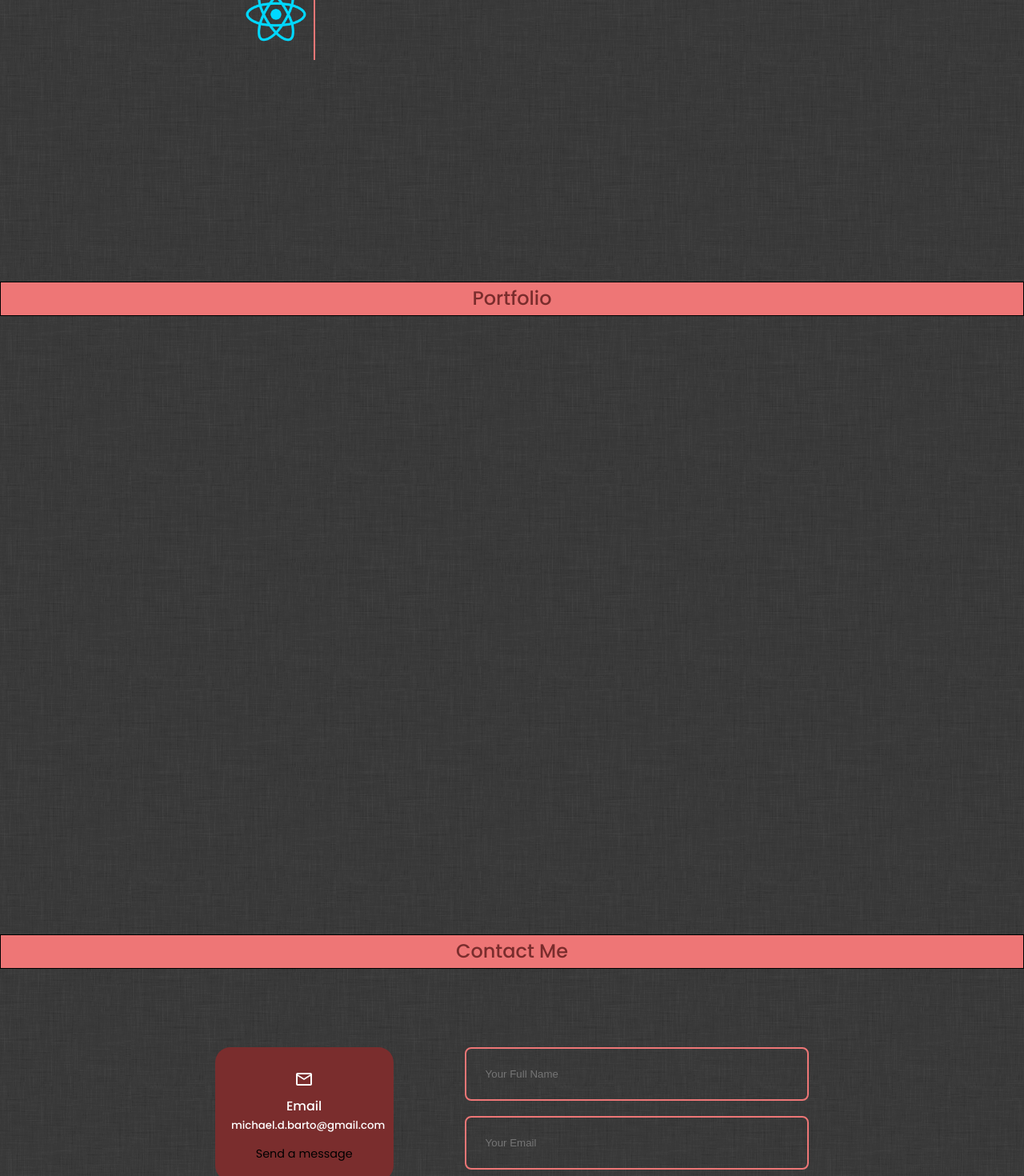
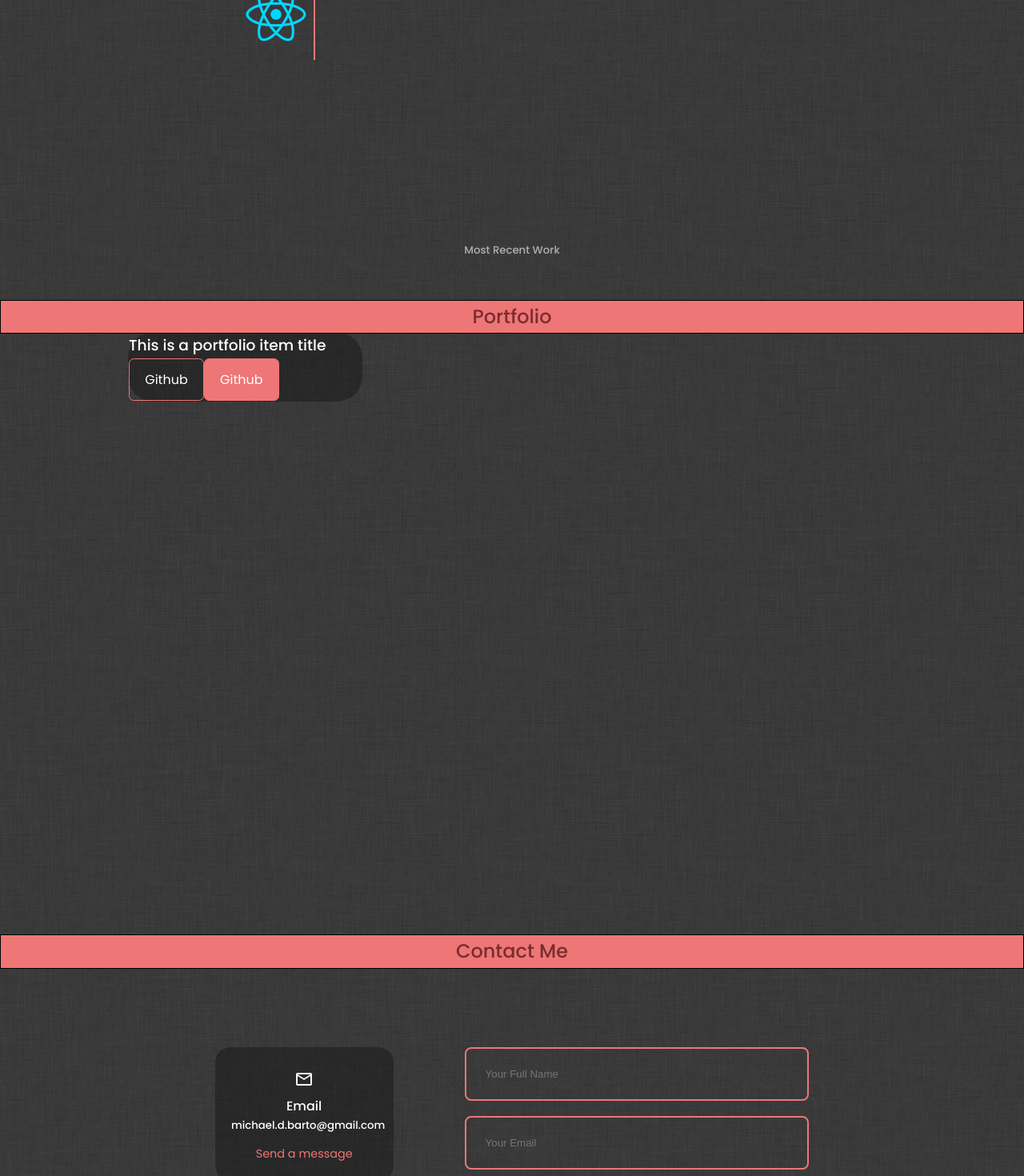
Before and after one commit to mbarto202/react-portfolio-website, a React (Create React App) app: page / in a window 1280 px wide. Shown: the part 1330-2800 px from the top of the page at 80% size. Built offline with nearby package versions, Linux system fonts and the light colour scheme.

Commit message:
started portfolio section

```diff
--- a/src/components/contact/contact.css
+++ b/src/components/contact/contact.css
@@ -14,7 +14,7 @@
 .contactOption {
     position: relative;
     top: 100px;
-    background: var(--color-bg);
+    background: rgba(0, 0, 0, .3);
     padding: 1.2rem;
     border-radius: 1.2rem;
     text-align: center;
@@ -30,7 +30,7 @@
     margin-top: 0.7rem;
     display: inline-block;
     font-size: .9rem;
-    color: black;
+    color: var(--color-primary);
 }
 
 /* FORM */
--- a/src/components/header/header.css
+++ b/src/components/header/header.css
@@ -38,6 +38,10 @@ header {
     display: flex;
     gap: 1rem;
     justify-content: center;
+}
+
+.cta a{
+    background-color: rgba(0, 0, 0, .3);;
 }
 
 /* Header Socials */
--- a/src/components/portfolio/Portfolio.jsx
+++ b/src/components/portfolio/Portfolio.jsx
@@ -4,7 +4,17 @@ import './portfolio.css'
 const Portfolio = () => {
   return (
     <section id = 'portfolio'>
+      <h5>Most Recent Work</h5>
       <h2>Portfolio</h2>
+
+      <div className='container portfolio_container'>
+        <article className='portfolio_item'>
+          <div className='portfolio_img'></div>
+          <h3>This is a portfolio item title</h3>
+          <a href="https://github.com/mbarto202"  className='btn'>Github</a>
+          <a href="https://github.com/mbarto202"  className='btn btn-primary'>Github</a>
+        </article>
+      </div>
     </section>
   )
 }
--- a/src/components/portfolio/portfolio.css
+++ b/src/components/portfolio/portfolio.css
@@ -1,7 +1,20 @@
-.about_container {
+.portfolio_container {
     display: grid;
-    grid-template-columns: 35% 50%;
-    gap: 15%;
+    grid-template-columns: repeat(3, 1fr);
+    gap: 2.5rem;
+}
+
+.portfolio_item {
+    background: rgba(0, 0, 0, 0.3);;
+    padding: 1.3 rem;
+    border-radius: 2rem;
+    border: 1px solid transparent;
+    transition: var(--transition);
+}
+
+.portfolio_item:hover {
+    border-color: var(--color-primary);
+    background: transparent;
 }
 
 h2 {
```
